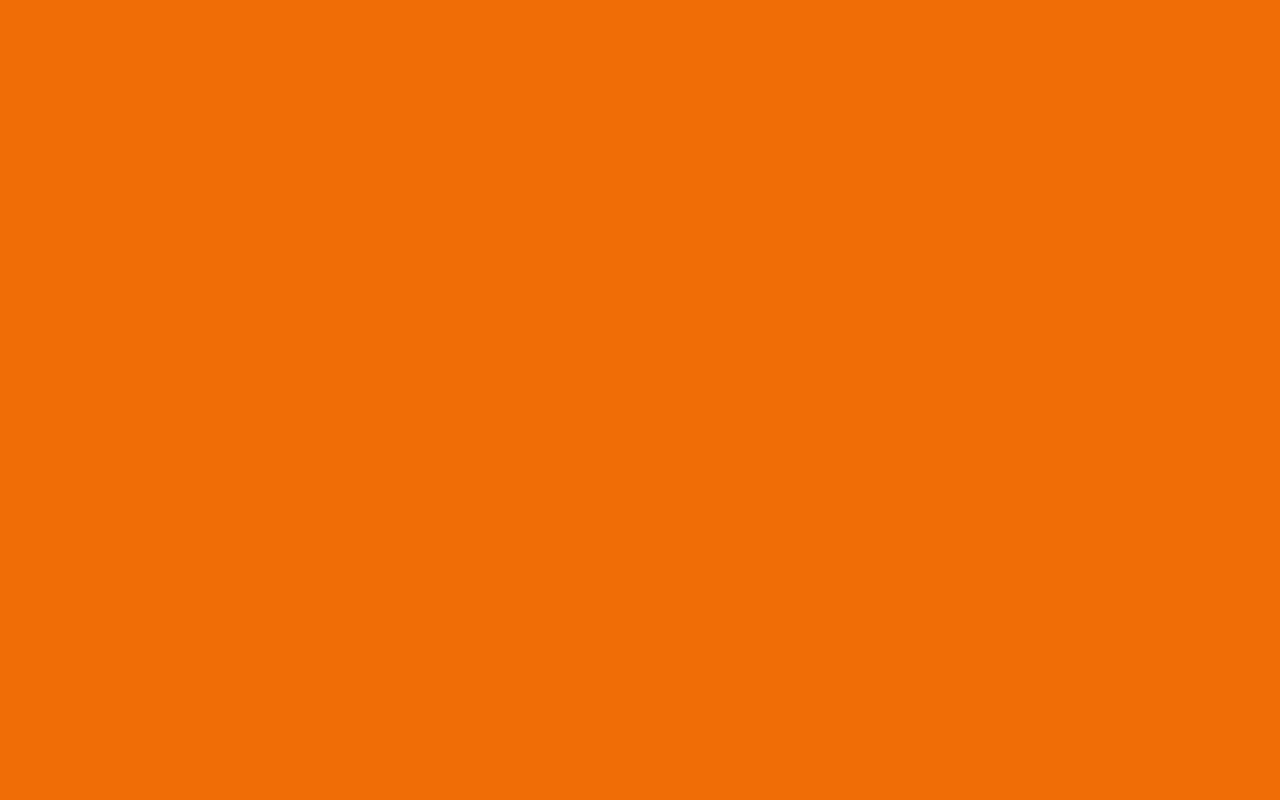
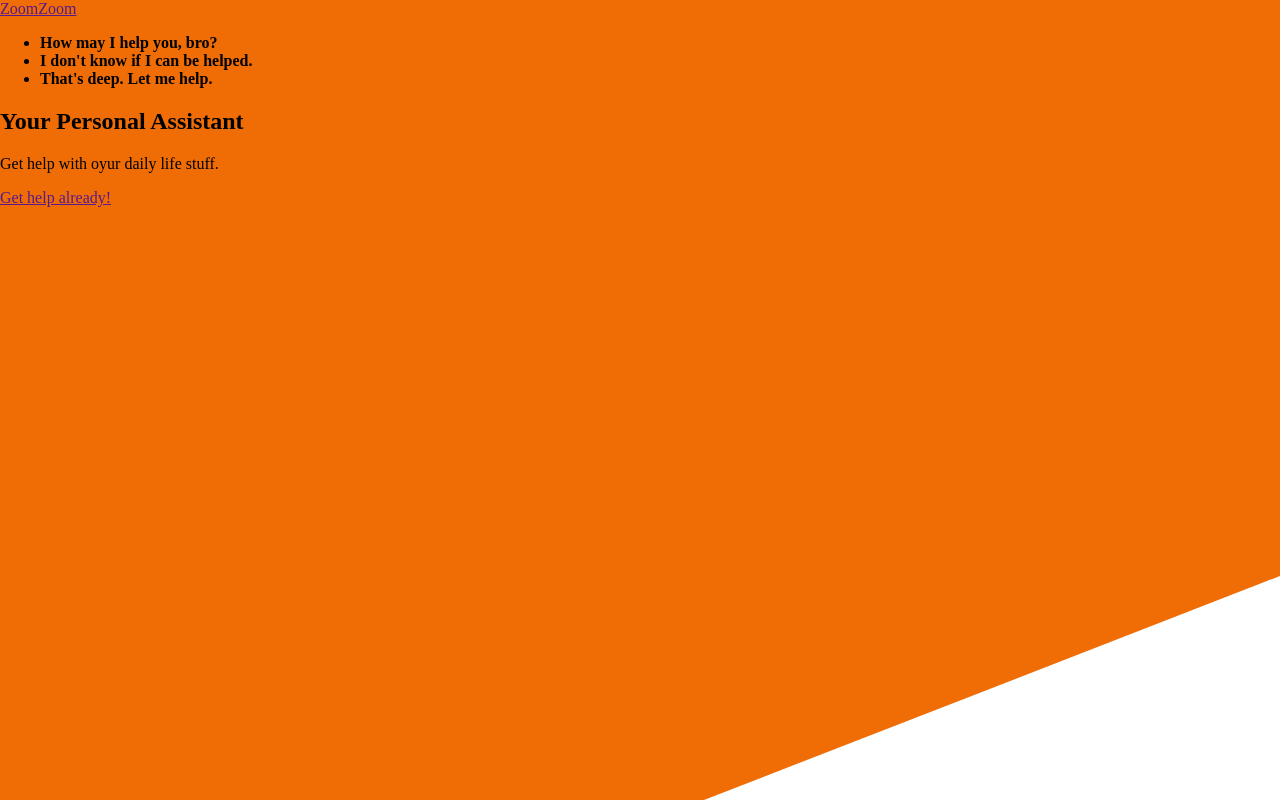
Before and after one commit to munawes/sass-tuts, a plain HTML site: page index.html in a window 1280 px wide. Drawn offline with Linux system fonts and the light colour scheme.

Commit message:
add 'content' to style, begin base styling

```diff
--- a/css/main.scss
+++ b/css/main.scss
@@ -1,8 +1,28 @@
+//this is a sass map, that allows multiple variables to be placed under a main name
 $colors: (
   primary: #f06d06,
-  accent: #fff94f,
+  accent: #0689f0,
 );
 
+//this is a function that will allow us to call the components of the sass map without typing out map-get(...)
+@function color($color-name){
+  @return map-get($colors, $color-name)
+};
+
+body, html {
+  height: 100%;
+}
+
 body {
-  background-color: map-get($colors, primary);
+  font-family: FiraCode;
+  margin: 0;
+
+  #bg{
+    clip-path: polygon(100% 0, 100% 72%, 55% 100%, 0 100%, 0 0);
+    background-color: color(primary);
+    width: 100%;
+    height: 100%;
+    position: absolute;
+    z-index: -1;
+  }
 }
--- a/index.html
+++ b/index.html
@@ -8,6 +8,36 @@
   <link rel="stylesheet" href="css/main.css">
 </head>
 <body>
+  <div id="bg"></div>
 
+  <header>
+    <a href="">ZoomZoom</a>
+  </header>
+
+  <main>
+    <section id="card">
+      <ul>
+        <li>
+          <span></span>
+          <strong>How may I help you, bro?</strong>
+        </li>
+        <li>
+          <span></span>
+          <strong>I don't know if I can be helped.</strong>
+        </li>
+        <li>
+          <span></span>
+          <strong>That's deep. Let me help.</strong>
+        </li>
+      </ul>
+    </section>
+
+    <section id="primary">
+      <h1>Your Personal Assistant</h1>
+      <p>Get help with oyur daily life stuff.</p>
+
+      <a href="">Get help already!</a>
+    </section>
+  </main>
 </body>
 </html>
```
Also changed, not shown: css/main.css, 1 other file.
